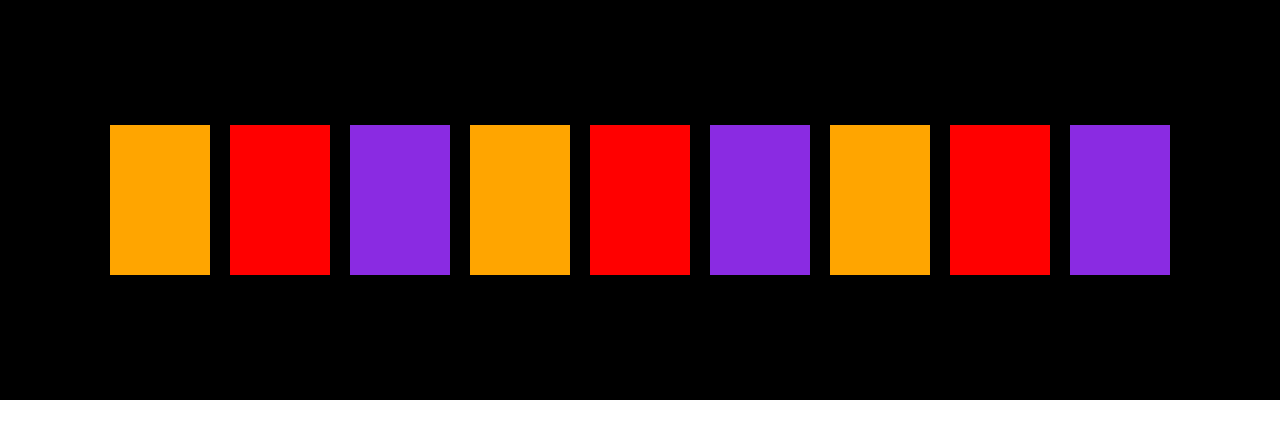
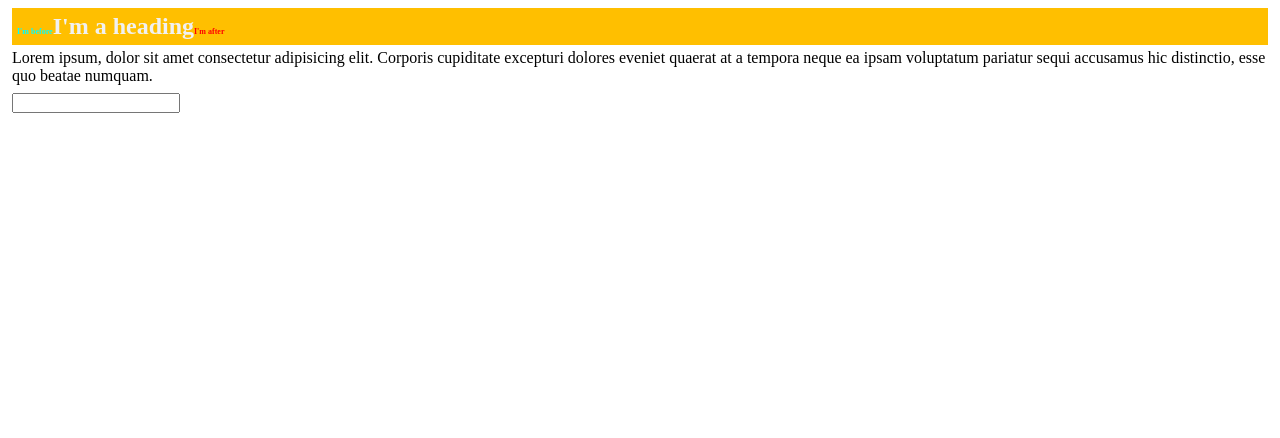
Before and after one commit to roshanibhosale/FullStackWebDev, a plain HTML site: page index.html in a window 1280 px wide. Drawn offline with Linux system fonts and the light colour scheme.

Commit message:
pseudo properties

```diff
--- a/index.html
+++ b/index.html
@@ -11,47 +11,53 @@
             padding: 0;
             margin: 0;
             box-sizing: border-box;
+            font-family: Metropolis;
+            margin: 4px;
         }
 
-        .parent {
-            min-height: 400px;
-            background-color: black;
-            position: relative;
-            display: flex;
-            /* flex-direction: row; */
-            flex-direction: row;
-            justify-content: center;
-            /*work for primary axis*/
-            align-items: center;
-            /*work for secondry axis*/
-            flex-wrap: wrap;
-            /*flex-wrap:wrap-revers*/
+        h2 {
+            padding: 5px;
+            color: #f1f1f1;
+            background-color: #ffbf00;
         }
 
-        .child {
-            width: 100px;
-            height: 150px;
-            background-color: orange;
-            margin: 10px;
+        h2:hover {
+            background-color: crimson;
+            cursor: pointer;
+        }
+
+        div::selection {
+            background: lime;
+        }
+
+        input:focus {
+            background-color: pink;
+            color: red;
+            font-size: 2rem;
+        }
+
+        h2::after {
+            content: "I'm after";
+            font-size: 0.5rem;
+            color: red;
+            position: relative;
+        }
+
+        h2::before {
+            content: "I'm before";
+            font-size: 0.5rem;
+            color: cyan;
+            position: relative;
         }
     </style>
 </head>
 
 <body>
-    <div class="parent">
-        <div class="parent">
-            <div class="child"></div>
-            <div style="background-color: red" class="child"></div>
-            <div style="background-color: blueviolet" class="child"></div>
-            <div class="child"></div>
-            <div style="background-color: red" class="child"></div>
-            <div style="background-color: blueviolet" class="child"></div>
-            <div class="child"></div>
-            <div style="background-color: red" class="child"></div>
-            <div style="background-color: blueviolet" class="child"></div>
-
-        </div>
+    <h2>I'm a heading</h2>
+    <div>
+        Lorem ipsum, dolor sit amet consectetur adipisicing elit. Corporis cupiditate excepturi dolores eveniet quaerat at a tempora neque ea ipsam voluptatum pariatur sequi accusamus hic distinctio, esse quo beatae numquam.
     </div>
+    <input type="text" />
 </body>
 
 </html>
```
